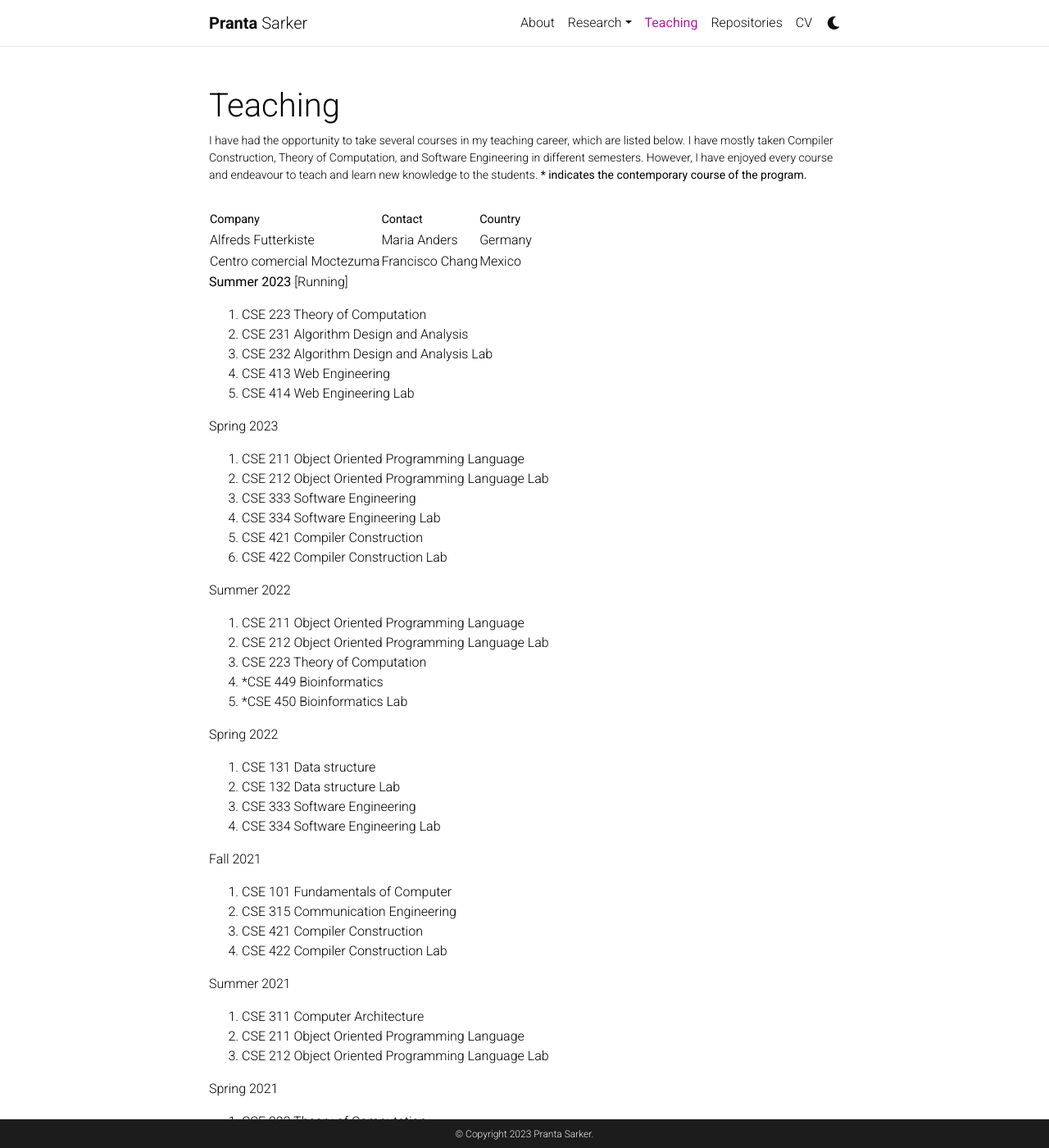
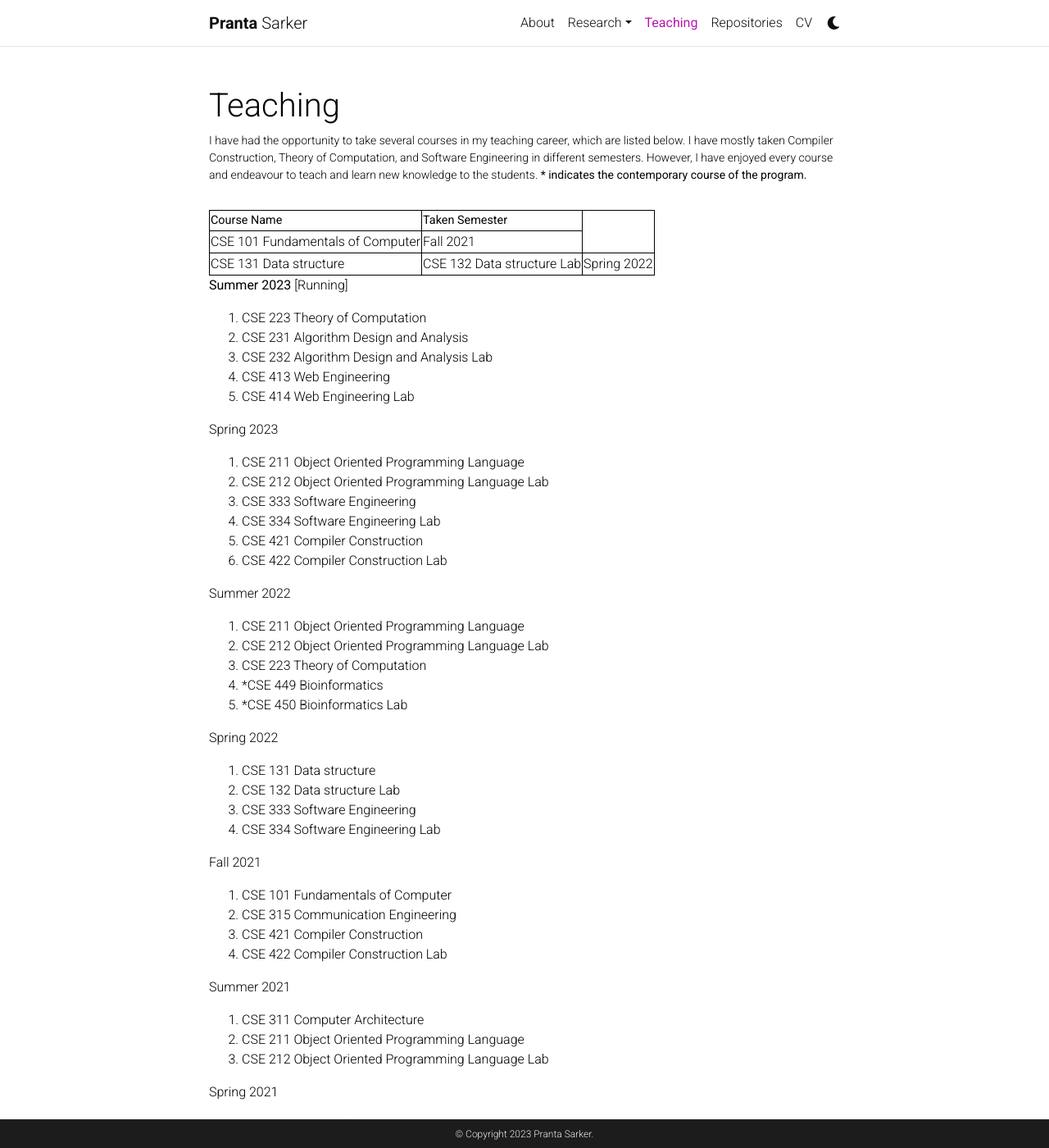
Before and after one commit to psarkerbd/psarkerbd.github.io, a Jekyll site: the page built from _pages/teaching.md, in a window 1280 px wide and 1400 px high. Shown: the whole window at 82% size. Built offline with Jekyll 4.4.1, drawn with Linux system fonts in a browser that asks for light colours; comment, search, counter and statistics services are not loaded; a style sheet for code colours, icons or effects is not loaded.

Commit message:
Update teaching.md

```diff
--- a/_pages/teaching.md
+++ b/_pages/teaching.md
@@ -6,22 +6,25 @@ description: I have had the opportunity to take several courses in my teaching c
 nav: true
 nav_order: 3
 ---
+<style>
+table, th, td {
+  border:1px solid black;
+}
+</style>
 
 <table>
   <tr>
-    <th>Company</th>
-    <th>Contact</th>
-    <th>Country</th>
+    <th>Course Name</th>
+    <th>Taken Semester</th>
   </tr>
   <tr>
-    <td>Alfreds Futterkiste</td>
-    <td>Maria Anders</td>
-    <td>Germany</td>
+    <td>CSE 101 Fundamentals of Computer</td>
+    <td>Fall 2021</td>
   </tr>
   <tr>
-    <td>Centro comercial Moctezuma</td>
-    <td>Francisco Chang</td>
-    <td>Mexico</td>
+    <td>CSE 131 Data structure</td>
+    <td>CSE 132 Data structure Lab</td>
+    <td>Spring 2022</td>
   </tr>
 </table>
 
```
